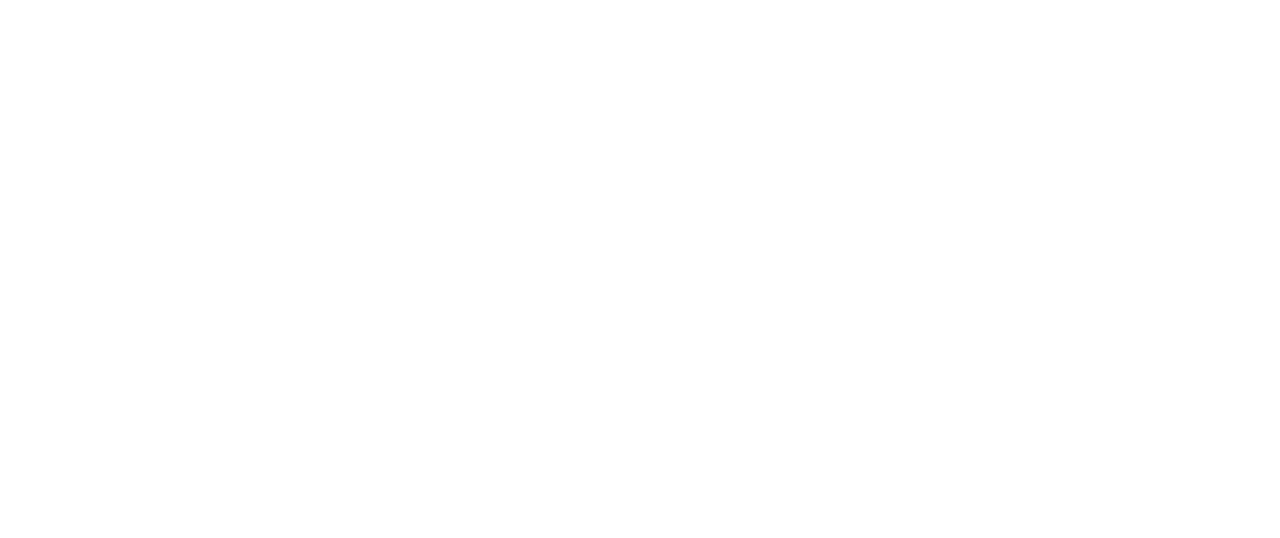
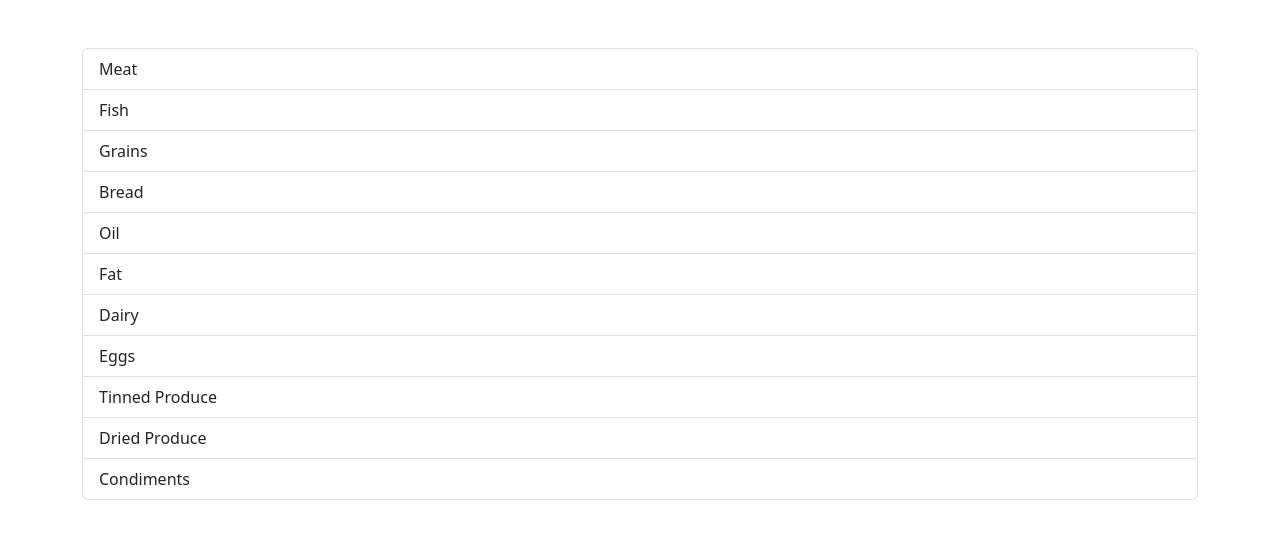
Before and after one commit to Zariy7/js-lista-spesa, a plain HTML site: page index.html in a window 1280 px wide. Drawn offline with nearby package versions, Linux system fonts and the light colour scheme.

Commit message:
completed exercise

```diff
--- a/index.html
+++ b/index.html
@@ -4,8 +4,16 @@
         <meta charset="UTF-8">
         <meta name="viewport" content="width=device-width, initial-scale=1.0">
         <title>Document</title>
+        <link rel="stylesheet" href="./css/style.css">
+        <link href="https://cdn.jsdelivr.net/npm/bootstrap@5.3.2/dist/css/bootstrap.min.css" rel="stylesheet" integrity="sha384-T3c6CoIi6uLrA9TneNEoa7RxnatzjcDSCmG1MXxSR1GAsXEV/Dwwykc2MPK8M2HN" crossorigin="anonymous">
+        <script src="https://kit.fontawesome.com/dcdaab4f9f.js" crossorigin="anonymous"></script>
     </head>
     <body>
+        <div class="container my-5">
+            <ul class="list-group" id="groceries">
 
+            </ul>
+        </div>
+    <script type="text/javascript" src="./js/script.js"></script>
     </body>
 </html>
--- a/js/script.js
+++ b/js/script.js
@@ -0,0 +1,11 @@
+let groceries = ['Meat', 'Fish', 'Grains', 'Bread', 'Oil',  'Fat', 'Dairy',  'Eggs', 'Tinned Produce',  'Dried Produce', 'Condiments'];
+let count = 0;
+let ul = document.getElementById('groceries');
+
+while(count<groceries.length){
+    let li = document.createElement('li');
+    li.setAttribute('class', `list-group-item`);
+    li.innerText = `${groceries[count]}`;
+    ul.appendChild(li);
+    count++;
+}
```
